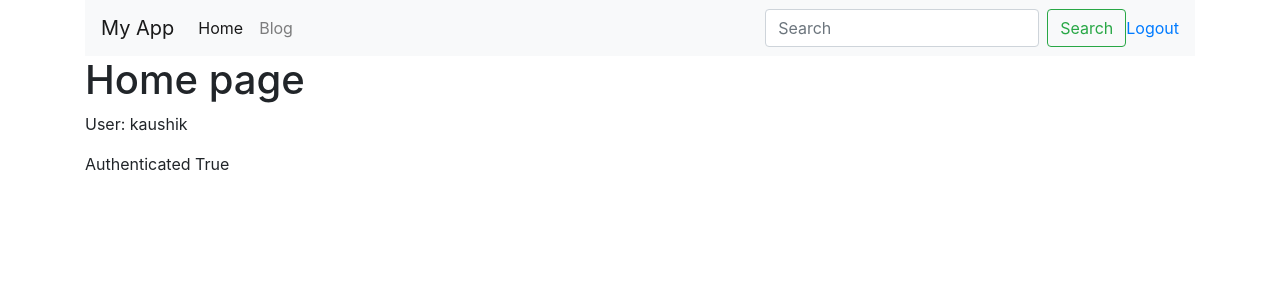
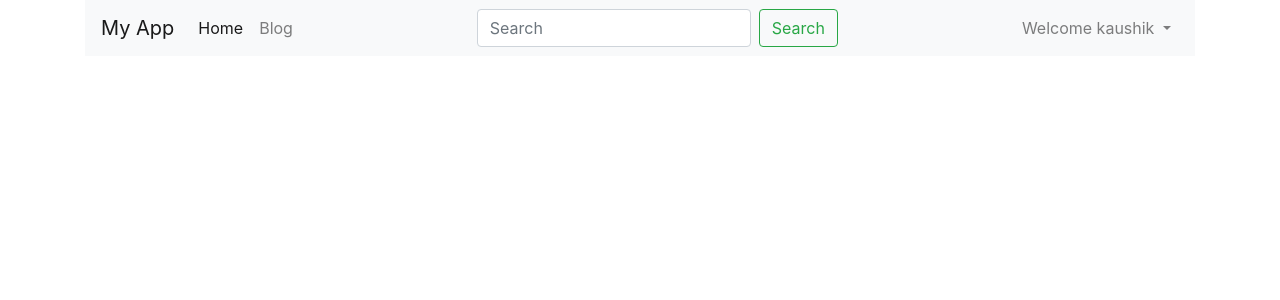
Before and after one commit to kaushik-kumar-roy/Blog, a Django app: page / in a window 1280 px wide. Shown: the top 300 px of the page. Run offline with Django 3.2, Linux system fonts and the light colour scheme; a user stored in the database is signed in; some libraries are stand-ins or nearby versions.

Commit message:
Login logout done

```diff
--- a/post/src/views.py
+++ b/post/src/views.py
@@ -1,7 +1,11 @@
 from django.http import HttpResponse
 from django.shortcuts import render, redirect
 from django.template.loader import get_template
-from django.contrib.auth import authenticate, login
+from django.contrib.auth import (
+	authenticate,
+	login,
+	logout
+)
 
 from .forms import ContactForm
 
@@ -37,9 +41,18 @@ def example_page(request):
 """
 def accounts_login(request):
 
+	print(request.POST)
+	print(f"post data : {bool(request.POST)}")
+
 	context = {"title":"Login page"}
+	# check if POST dict is empty
+	post_data = bool(request.POST)
 
-	if request.POST is None or request.POST["username"]=="" or request.POST["password"]=="":
+	if request.POST is None or post_data==False:
+		template_name = "login.html"
+		return render(request, template_name, context)
+
+	if request.POST["username"]=="" or request.POST["password"]=="":
 		context['message']= "We received empty values. Please provide the correct credentials"
 		template_name = "login.html"
 		return render(request, template_name, context)
@@ -54,30 +67,17 @@ def accounts_login(request):
 
 	if user is not None:
 		login(request, user)
-		return redirect("", {"title": "Home page"})
+		return redirect("/", {"title": "Home page"})
 	else:
 		context['message']= "We didn't find any account with the provided credentials."
 		template_name = "login.html"
 		return render(request, template_name, context)
 
 def accounts_logout(request):
-	data = request.POST
-	print(data)
-	return render(request, "signup.html", {"title":"Login page"})
+	logout(request)
+	return redirect("/", {"title": "Home page"})
 
 def accounts_create(request):
 	data = request.POST
 	print(data)
 	return render(request, "signup.html", {"title":"Login page"})
-
-
-
-"""
-
-if request.POST is None:
-	return redirect('/settings/')
-
-if request.POST.get('email')=="" or request.POST.get('password')=="":
-	return redirect('/settings/')
-
-"""
--- a/post/templates/base.html
+++ b/post/templates/base.html
@@ -22,12 +22,13 @@
 
     <!-- Optional JavaScript -->
     <!-- jQuery first, then Popper.js, then Bootstrap JS -->
-    <script src='{% static "src/js/jquery.min.js" %}'/>
+    <!-- <script src='{% static "src/js/jquery.min.js" %}'/>
     <script src='{% static "src/js/popper.min.js" %}'/>
-    <script src='{% static "src/js/bootstrap.min.js" %}'/>
-    <!-- <script src="https://code.jquery.com/jquery-3.3.1.slim.min.js" integrity="sha384-q8i/X+965DzO0rT7abK41JStQIAqVgRVzpbzo5smXKp4YfRvH+8abtTE1Pi6jizo" crossorigin="anonymous"></script> -->
-    <!-- <script src="https://cdnjs.cloudflare.com/ajax/libs/popper.js/1.14.7/umd/popper.min.js" integrity="sha384-UO2eT0CpHqdSJQ6hJty5KVphtPhzWj9WO1clHTMGa3JDZwrnQq4sF86dIHNDz0W1" crossorigin="anonymous"></script> -->
-    <!-- <script src="https://stackpath.bootstrapcdn.com/bootstrap/4.3.1/js/bootstrap.min.js" integrity="sha384-JjSmVgyd0p3pXB1rRibZUAYoIIy6OrQ6VrjIEaFf/nJGzIxFDsf4x0xIM+B07jRM" crossorigin="anonymous"></script> -->
+    <script src='{% static "src/js/bootstrap.min.js" %}'/> -->
+
+    <script src="https://code.jquery.com/jquery-3.3.1.slim.min.js" integrity="sha384-q8i/X+965DzO0rT7abK41JStQIAqVgRVzpbzo5smXKp4YfRvH+8abtTE1Pi6jizo" crossorigin="anonymous"></script>
+    <script src="https://cdnjs.cloudflare.com/ajax/libs/popper.js/1.14.7/umd/popper.min.js" integrity="sha384-UO2eT0CpHqdSJQ6hJty5KVphtPhzWj9WO1clHTMGa3JDZwrnQq4sF86dIHNDz0W1" crossorigin="anonymous"></script>
+    <script src="https://stackpath.bootstrapcdn.com/bootstrap/4.3.1/js/bootstrap.min.js" integrity="sha384-JjSmVgyd0p3pXB1rRibZUAYoIIy6OrQ6VrjIEaFf/nJGzIxFDsf4x0xIM+B07jRM" crossorigin="anonymous"></script>
 
     <!-- custom scripts -->
     {% block scripts %}{% endblock %}
--- a/post/templates/home.html
+++ b/post/templates/home.html
@@ -5,10 +5,10 @@
 {% endblock %}
 
 {% block heading%}
-  <span>Home page</span>
+  <!-- <span>Home page</span> -->
 {% endblock %}
 
 {% block content%}
-  <p>User: {{user}}</p>
-  <p>Authenticated {{user.is_authenticated}}</p>
+  <!-- <p>User: {{user}}</p> -->
+  <!-- <p>Authenticated {{user.is_authenticated}}</p> -->
 {% endblock %}
--- a/post/templates/navbar.html
+++ b/post/templates/navbar.html
@@ -12,16 +12,29 @@
         <a class="nav-link" href="/blog">Blog</a>
       </li>
     </ul>
-    <form class="form-inline my-2 my-lg-0" action="/search/">
+    <form class="form-inline my-2 my-lg-0 mr-auto" action="/search/">
       <input class="form-control mr-sm-2" name="q" type="search" placeholder="Search" aria-label="Search">
       <button class="btn btn-outline-success my-2 my-sm-0" type="submit">Search</button>
     </form>
-    <div>
-      {% if request.user.is_authenticated %}
-        <a href="/account/logout">Logout</a>
-      {% else %}
-        <a href="/account/login">Login</a>
-      {% endif %}
-    </div>
+
+    {% if request.user.is_authenticated %}
+        <ul class="navbar-nav">
+          <li class="nav-item dropdown">
+            <a class="nav-link dropdown-toggle" href="#" id="navbarDropdown" role="button" data-toggle="dropdown" aria-haspopup="true" aria-expanded="false">
+              Welcome {{user}}
+            </a>
+            <div class="dropdown-menu" aria-labelledby="navbarDropdown">
+              <a class="dropdown-item" href="#">Account</a>
+              <a class="dropdown-item" href="#">Settings</a>
+              <div class="dropdown-divider"></div>
+              <a class="dropdown-item" href="/account/logout">Logout</a>
+            </div>
+          </li>
+        </ul>
+    {% else %}
+        <div>
+            <a href="/account/login">Login</a>
+        </div>
+    {% endif %}
   </div>
 </nav>
```
Also changed, not shown: post/db.sqlite3.
